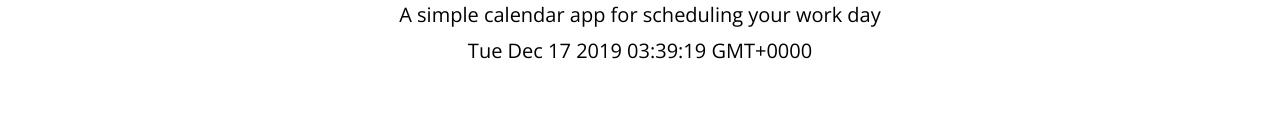
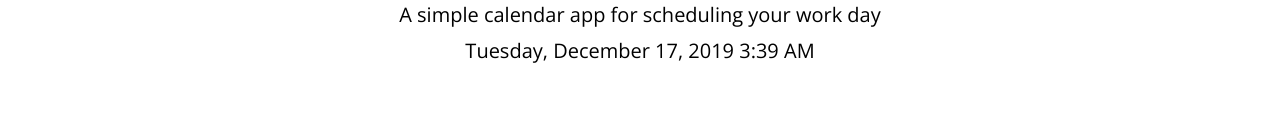
Before and after one commit to jarrodfinn/Homework-5, a plain HTML site: page index.html in a window 1280 px wide. Shown: the part 153-284 px from the top of the page. Drawn offline with nearby package versions, Linux system fonts and the light colour scheme.

Commit message:
Connected .js file to pull information

```diff
--- a/script.js
+++ b/script.js
@@ -2,8 +2,7 @@ $(document).ready(function () {
     $(".saveBtn").on("click", function () {
         var value = $(this).siblings(".description").val();
         var time = $(this).siblings(".hour").text();
-        console.log(this);
         localStorage.setItem(time, value);
     });
-    $('#currentDay').text(moment());
+    $('#currentDay').text(moment().format('LLLL'));
 });
```
Also changed, not shown: index.html (+0 -1 lines).
